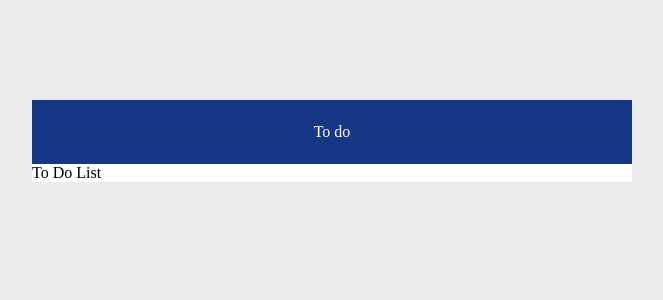
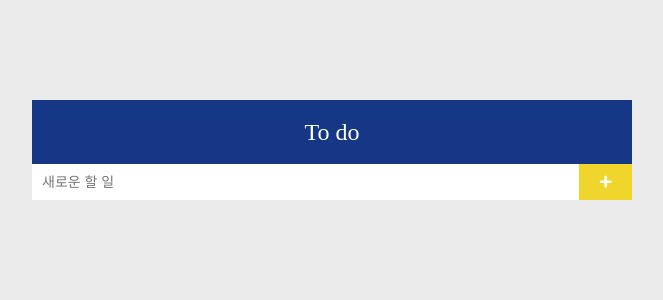
Before and after one commit to hajin0324/todo-app, a React (Create React App) app: page / in a window 1280 px wide. Shown: the top 300 px of the page, without its empty margins (308-971 px from the left). Built offline with nearby package versions, Linux system fonts and the light colour scheme.

Commit message:
Feat: 할 일 입력 박스 구현

```diff
--- a/src/App.js
+++ b/src/App.js
@@ -1,10 +1,13 @@
 import React from 'react';
 import './App.css';
 import TodoContainer from './components/TodoContainer/TodoContainer'
+import TodoInput from './components/TodoInput/TodoInput';
 
 function App() {
   return (
-    <TodoContainer>To Do List</TodoContainer>
+    <TodoContainer>
+      <TodoInput />
+    </TodoContainer>
   );
 }
 
--- a/src/components/TodoContainer/TodoContainer.scss
+++ b/src/components/TodoContainer/TodoContainer.scss
@@ -8,10 +8,11 @@
 
 .title {
   display: flex;
+  align-items: center;
   height: 4rem;
+  background-color: rgb(22, 54, 134);
+  font-size: 24px;
   color: white;
-  background-color: rgb(22, 54, 134);
-  align-items: center;
   justify-content: center;
 }
 
--- /dev/null
+++ b/src/components/TodoInput/TodoInput.js
@@ -0,0 +1,15 @@
+import { FaPlus } from 'react-icons/fa';
+import './TodoInput.scss';
+
+const TodoInput = () => {
+  return (
+    <form className="todoInput">
+      <input placeholder="새로운 할 일" />
+      <button type="submit">
+        <FaPlus />
+      </button>
+    </form>
+  );
+};
+
+export default TodoInput;
--- /dev/null
+++ b/src/components/TodoInput/TodoInput.scss
@@ -0,0 +1,26 @@
+.todoInput {
+  display: flex;
+  input {
+    flex: 1;
+    border: none;
+    outline: none;
+    padding: 10px;
+    font-size: 14px;
+    color: black;
+  }
+}
+
+button {
+  display: flex;
+  align-items: center;
+  background-color: rgb(240, 214, 44);
+  border: none;
+  padding-right: 20px;
+  padding-left: 20px;
+  color: white;
+  cursor: pointer;
+  transition: 0.1s background-color ease-in;
+  &:hover {
+    background-color: rgb(152, 161, 192);
+  }
+}
```
